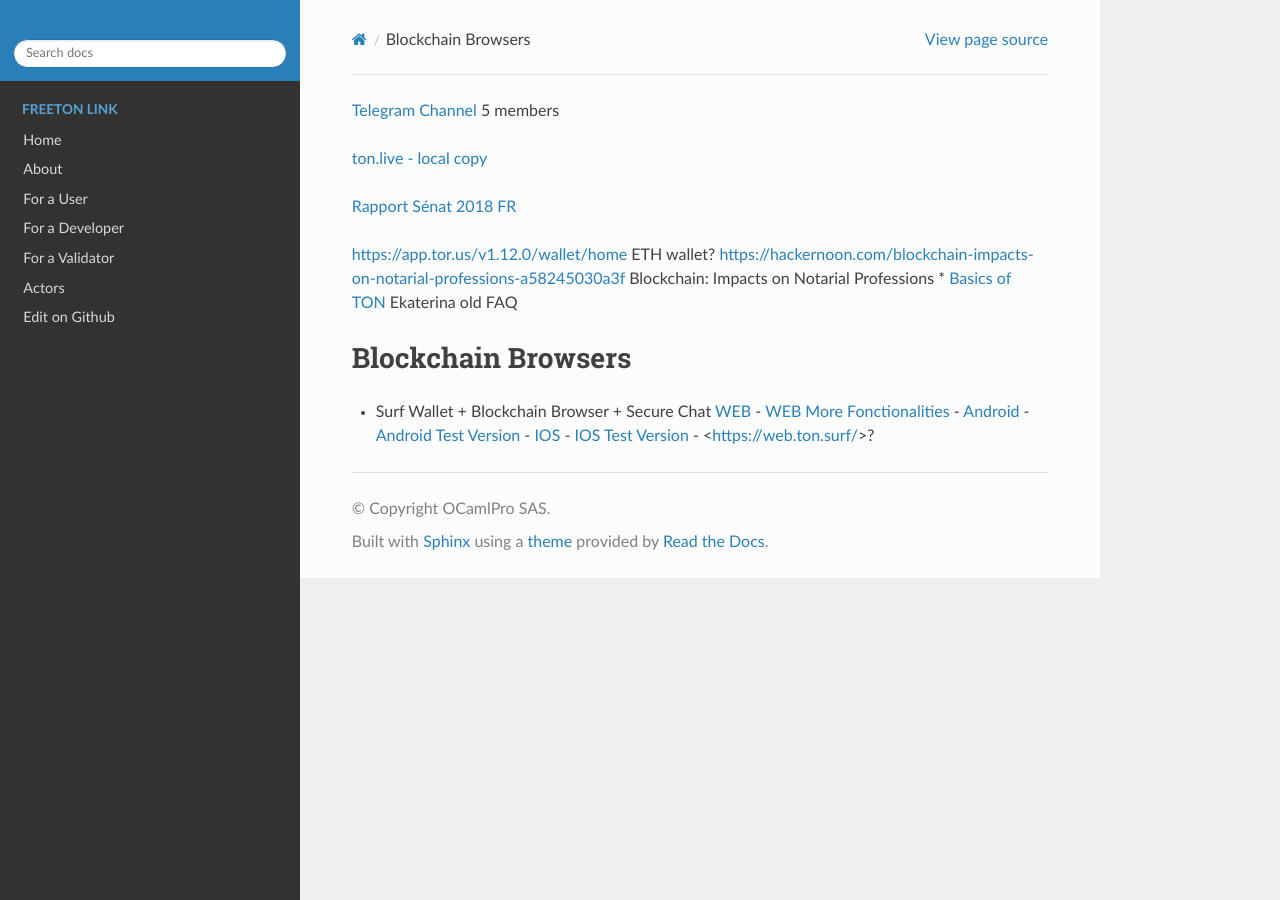
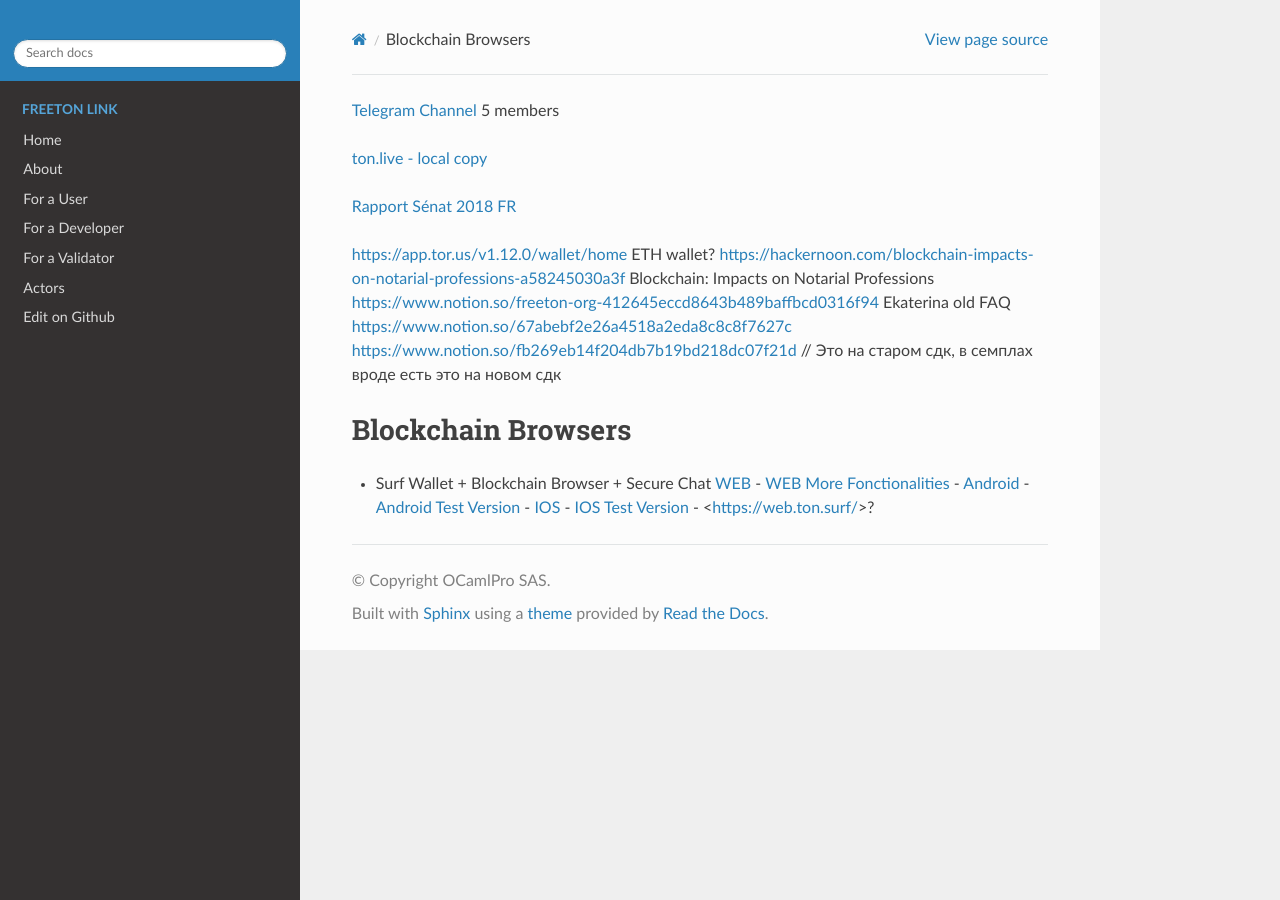
Before and after one commit to OCamlPro/www.freeton.link, a Sphinx documentation site: the page built from sphinx/archive.rst, in a window 1280 px wide. Built offline with Sphinx 7.4.7 and the Read the Docs theme 2.0.0, drawn with Linux system fonts in a browser that asks for light colours; the version number could not be read and is left out.

Commit message:
petits changements

```diff
--- a/sphinx/archive.rst
+++ b/sphinx/archive.rst
@@ -3,8 +3,10 @@
 * `Rapport Sénat 2018 FR <https://www.senat.fr/rap/r17-584/r17-584_mono.html>`_
 https://app.tor.us/v1.12.0/wallet/home ETH wallet?
 https://hackernoon.com/blockchain-impacts-on-notarial-professions-a58245030a3f Blockchain: Impacts on Notarial Professions
-* `Basics of TON <https://www.notion.so/freeton-org-412645eccd8643b489baffbcd0316f94>`_ Ekaterina old FAQ
-
+https://www.notion.so/freeton-org-412645eccd8643b489baffbcd0316f94 Ekaterina old FAQ
+https://www.notion.so/67abebf2e26a4518a2eda8c8c8f7627c
+https://www.notion.so/fb269eb14f204db7b19bd218dc07f21d
+// Это на старом сдк, в семплах вроде есть это на новом сдк
 
 Blockchain Browsers
 ~~~~~~~~~~~~~~~~~~~
--- a/sphinx/developer.rst
+++ b/sphinx/developer.rst
@@ -8,6 +8,7 @@ Read, Discuss
 * SDK, tondev, ton os, tonos se `Tg Chat <https://t.me/ton_sdk>`_ https://t.me/ton_sdk
 * C++ Nodes `Tg Chat <https://t.me/freeton_cpp>`_
 * Stackoverflow `https://stackoverflow.com/search?q=free+ton`_
+* `Feedback <https://docs.google.com/forms/d/e/1FAIpQLSfMbxQFCswkKjRYprvFx3FnuGLM3PlOaBXmpoZKLgBYOQ-ZPQ/viewform>`_
 
 Tooling
 ~~~~~~~
--- a/sphinx/local.rst
+++ b/sphinx/local.rst
@@ -3,6 +3,7 @@ Actors
 
 Development Teams
 ~~~~~~~~~~~~~~~~~
+* `ArsenMkrt <https://github.com/ArsenMkrt>`_
 * `Broxus <https://broxus.com/>`_
 * `CEX.IO.LABS <https://cexiolabs.com/>`_
 * Extraton.io Team
```
